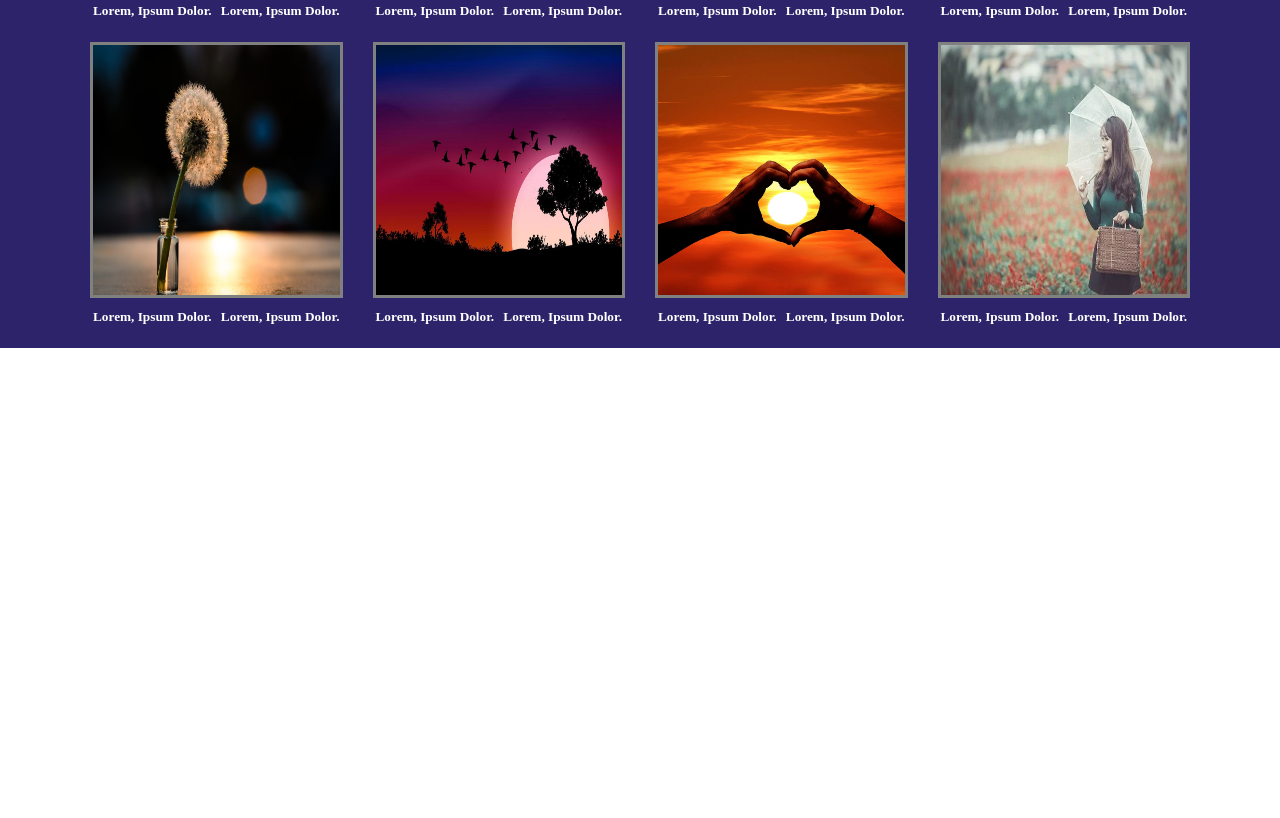
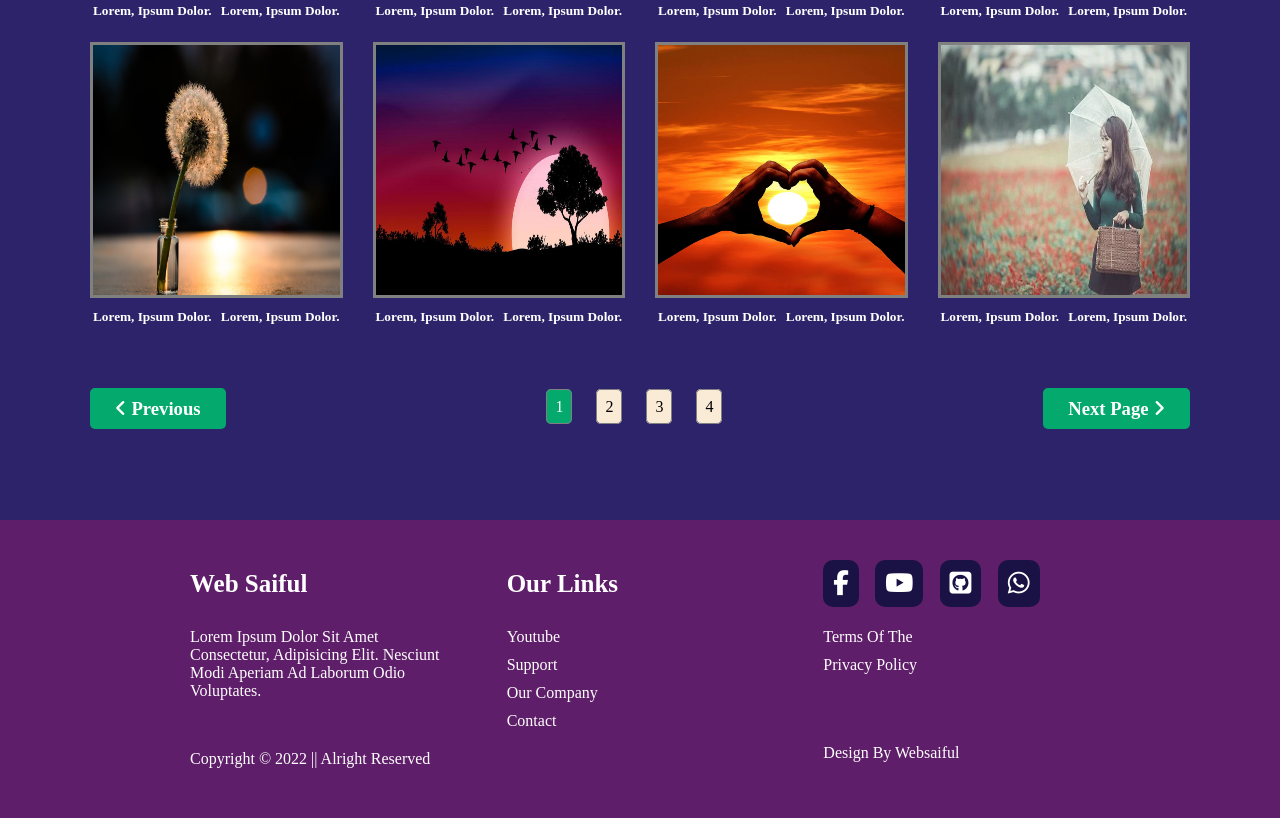
Before and after one commit to websaiful/second-website, a plain HTML site: page index.html in a window 1280 px wide. Shown: the part 1511-2329 px from the top of the page. Before the commit the page ends 1859 px from the top, so only its background shows below. Drawn offline with Linux system fonts and the light colour scheme.

Commit message:
foter secction

```diff
--- a/index.html
+++ b/index.html
@@ -155,7 +155,51 @@
                     </div>
                  </div>
         </div>
+        <div id="previous-next-parent">
+          <h3><a href="#"><i class="fas fa-angle-left"></i> previous</a></h3>
+          <div>
+            <a href="#">1</a>
+            <a href="#">2</a>
+            <a href="#">3</a>
+            <a href="#">4</a>
+          </div>
+          <h3>
+            <a href="#">next page <i class="fas fa-angle-right"></i></a>
+          </h3>
+
+        </div>
     </div>
   </main>
+  <!-- main section code end -->
+  <!-- footer code start -->
+  <footer>
+      <div id="footer-container">
+        <div id="footer-firstitem">
+              <h3>web saiful</h3>
+              <p>Lorem ipsum dolor sit amet consectetur, adipisicing elit. Nesciunt modi aperiam ad laborum odio voluptates.</p>
+              <p>copyright &copy; 2022 || alright reserved</p>
+        </div>
+        <div id="footer-seconditem">
+                  <h3>our Links</h3>
+                  <p><a href="#">youtube</a></p>
+                  <p><a href="#">support</a></p>
+                  <p><a href="#">our company</a></p>
+                  <p><a href="#">contact</a></p>
+        </div>
+        <div id="footer-thirditem">
+         <div>
+          <a href="#"><i class="fab fa-facebook-f"></i></a>
+          <a href="#"><i class="fab fa-youtube"></i></a>
+          <a href="#"><i class="fab fa-github-square"></i></a>
+          <a href="#"><i class="fab fa-whatsapp"></i></a>
+         </div>
+             <p>terms of the</p>
+             <p>privacy policy</p>
+             <p>design by websaiful</p>
+        </div>
+
+
+      </div>
+  </footer>
 </body>
 </html>
--- a/style.css
+++ b/style.css
@@ -10,6 +10,8 @@ nav {
     justify-content: space-between;
     padding: 10px 200px;
     border-bottom: 4px solid #401E63;
+    position: sticky;
+    top: 0;
 }
 nav ul{
     display: flex;
@@ -78,6 +80,7 @@ header{
 main{
     background-color: #2D236A;
     padding-top: 20px;
+    padding-bottom: 50px;
 }
 #main-section{
     width: 1100px;
@@ -132,3 +135,87 @@ main{
     margin-top: 10px;
     color: #fff;
 }
+/* previous & next button code start here */
+#previous-next-parent{
+    margin-top: 100px;
+    display: flex;
+    justify-content: space-between;
+}
+#previous-next-parent h3 a{
+    background-color: #04AA6D;
+    padding: 10px 25px;
+    border-radius: 5px;
+    cursor: pointer;
+    transition: .5s;
+}
+#previous-next-parent h3 a:hover{
+    background-color: #097c52;
+}
+#previous-next-parent a{
+    text-decoration: none;
+    color: #fff;
+}
+#previous-next-parent div a{
+    background-color: antiquewhite;
+    padding: 8px;
+    color: black;
+    margin: 0px 10px;
+    border-radius: 5px;
+    border: 1px solid gray;
+}
+#previous-next-parent div a:first-child{
+    background-color: #04AA6D;
+    color: #fff;
+}
+/* footer code start here  */
+footer{
+    background-color: #5F1E69;
+    color: #FFF;
+}
+
+#footer-container{
+    width: 900px;
+    margin: 0px auto;
+    display: grid;
+    grid-template-columns: repeat(3, 1fr);
+    grid-gap: 50px;
+}
+#footer-firstitem h3{
+    font-size: 25px;
+    padding: 30px 0;
+    margin-top: 20px;
+}
+#footer-firstitem:first-child p{
+    margin-bottom: 50px;
+}
+#footer-seconditem h3{
+    font-size: 25px;
+    padding: 30px 0;
+    margin-top: 20px;
+}
+#footer-seconditem a{
+    color: #fff;
+    text-decoration: none;
+}
+#footer-seconditem p{
+    margin-bottom: 10px;
+}
+#footer-thirditem div{
+    font-size: 25px;
+    padding: 30px 0;
+    margin-top: 20px;
+}
+#footer-thirditem a{
+    color: #fff;
+    text-decoration: none;
+    margin-right: 10px;
+    background-color: #1a1244;
+    padding: 10px;
+    border-radius: 10px;
+}
+#footer-thirditem p{
+    margin-bottom: 10px;
+}
+#footer-thirditem p:nth-child(4){
+    margin-top: 70px;
+}
```
